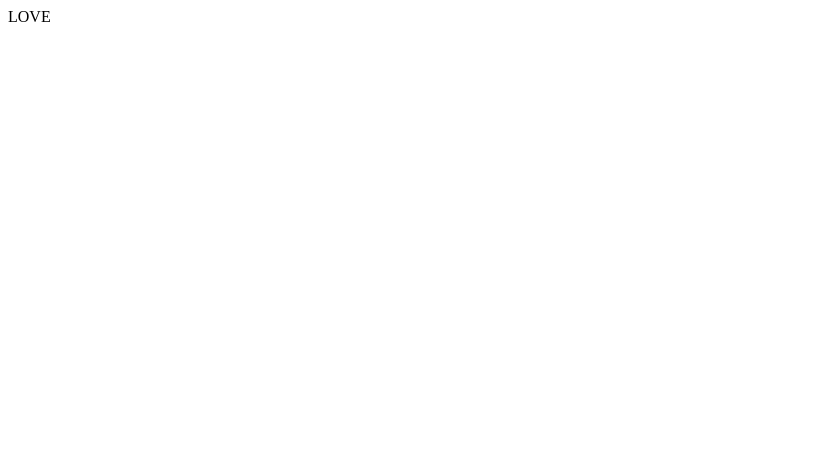
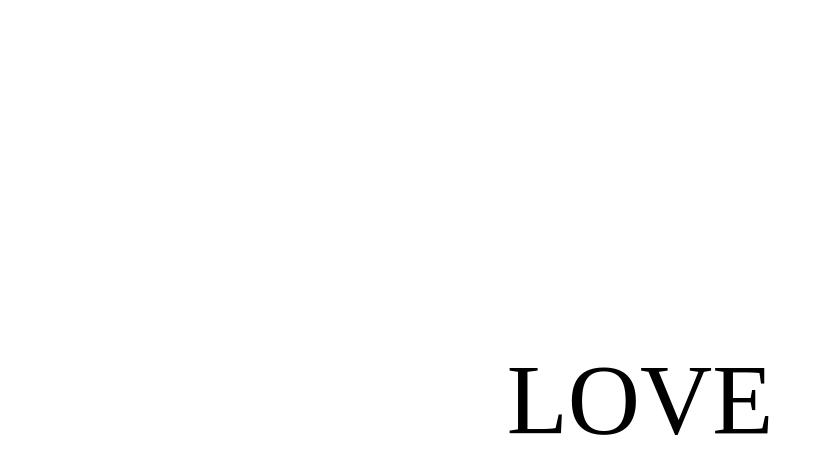
Before and after one commit to polina-shreyner/love-skiing, a website: page index.html in a window 1280 px wide. Shown: the whole page, without its empty margins (0-824 px from the left). Drawn offline with Linux system fonts and the light colour scheme.

Commit message:
Create style.css

```diff
--- a/style.css
+++ b/style.css
@@ -0,0 +1,12 @@
+body{
+    margin: 0;
+
+}
+#Foo {
+    font-size: 100px;
+    width: 100%;
+    text-align: center;
+    position: absolute;
+    top: 50%;
+    margin-top: -58px;
+}
```
Also changed, not shown: index.html (+3 -2 lines).
